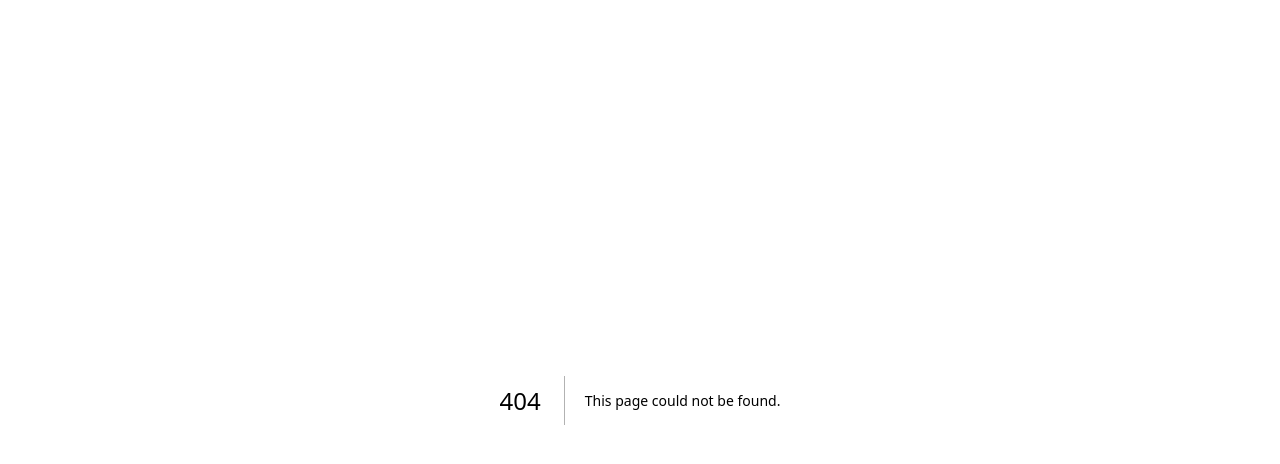
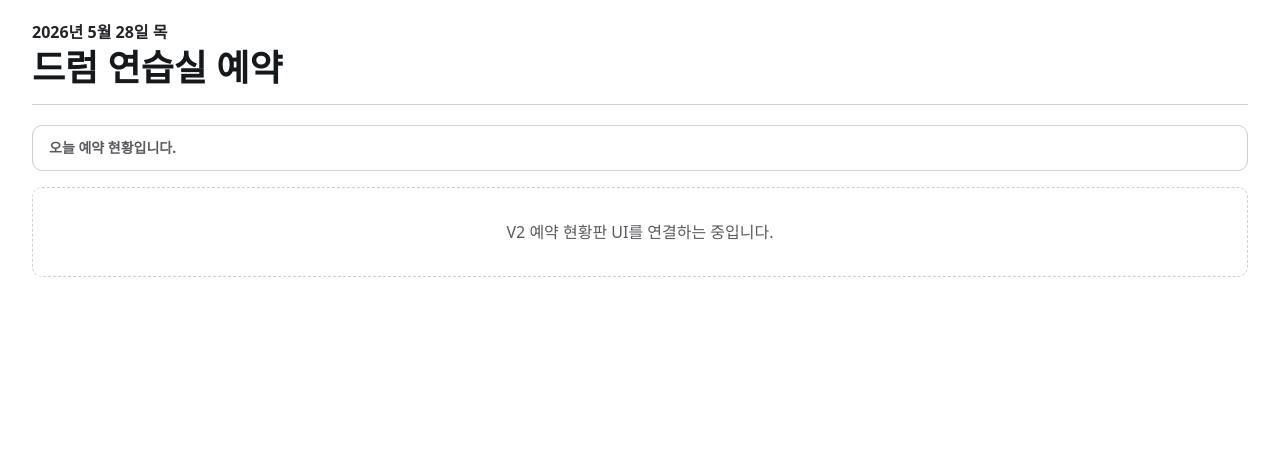
Before and after one commit to leessang10/jh_pulse_lab, a Next.js app: page /v2 in a window 1280 px wide. Before the commit this address had no page. Shown: the top 464 px of the page. Built offline with nearby package versions, Linux system fonts and the light colour scheme; no server answers; the database is empty; a web font is replaced by a local one.

Commit message:
feat: V2 예약 페이지 라우트 추가

```diff
--- /dev/null
+++ b/src/app/v2/page.tsx
@@ -0,0 +1,18 @@
+import { formatKoreaDate, todayKoreaValue } from "@/lib/korea-date";
+import { V2ReservationBoard } from "./v2-reservation-board";
+
+export default function V2Page() {
+  const today = todayKoreaValue();
+
+  return (
+    <main className="min-h-screen bg-background text-foreground">
+      <div className="mx-auto grid w-full max-w-7xl gap-5 px-4 py-5 sm:px-6 lg:px-8">
+        <header className="flex flex-col gap-1 border-b border-border pb-4">
+          <p className="text-base font-semibold text-primary">{formatKoreaDate(today)}</p>
+          <h1 className="text-3xl font-bold tracking-normal sm:text-4xl">드럼 연습실 예약</h1>
+        </header>
+        <V2ReservationBoard today={today} todayLabel={formatKoreaDate(today)} />
+      </div>
+    </main>
+  );
+}
--- /dev/null
+++ b/src/app/v2/v2-reservation-board.tsx
@@ -0,0 +1,77 @@
+"use client";
+
+import { useCallback, useEffect, useMemo, useState, useTransition } from "react";
+import { getCurrentKoreaBookingTime } from "@/lib/korea-date";
+import { listPublicReservationTimeBlocks } from "@/lib/reservation-actions";
+import type { ReservationTimeBlock } from "@/lib/reservations";
+import { buildV2BoardRows } from "@/lib/v2-reservation-board";
+
+type V2ReservationBoardProps = {
+  today: string;
+  todayLabel: string;
+};
+
+export function V2ReservationBoard({ today, todayLabel }: V2ReservationBoardProps) {
+  const [reservations, setReservations] = useState<ReservationTimeBlock[]>([]);
+  const [isReady, setIsReady] = useState(false);
+  const [error, setError] = useState<string | null>(null);
+  const [isPending, startTransition] = useTransition();
+
+  const refresh = useCallback(async () => {
+    const result = await listPublicReservationTimeBlocks(today);
+    if (!result.ok) {
+      setError(result.error);
+      setReservations([]);
+      setIsReady(true);
+      return;
+    }
+
+    setError(null);
+    setReservations(result.data);
+    setIsReady(true);
+  }, [today]);
+
+  useEffect(() => {
+    startTransition(() => {
+      void refresh();
+    });
+  }, [refresh]);
+
+  useEffect(() => {
+    const id = window.setInterval(() => {
+      void refresh();
+    }, 10_000);
+
+    return () => window.clearInterval(id);
+  }, [refresh]);
+
+  const rows = useMemo(
+    () =>
+      buildV2BoardRows({
+        date: today,
+        reservations,
+        currentTime: getCurrentKoreaBookingTime(),
+      }),
+    [reservations, today],
+  );
+
+  return (
+    <section className="grid gap-4" aria-label={`${todayLabel} 예약 현황`}>
+      <div className="flex min-h-11 flex-wrap items-center justify-between gap-2 rounded-lg border border-border bg-card px-4 py-3">
+        <p className="text-sm font-semibold text-muted-foreground">
+          {error
+            ? error
+            : !isReady
+              ? "예약 현황을 불러오는 중입니다."
+              : isPending
+                ? "예약 현황을 새로고침 중입니다."
+                : "오늘 예약 현황입니다."}
+        </p>
+      </div>
+      <pre className="sr-only">{JSON.stringify(rows)}</pre>
+      <div className="rounded-lg border border-dashed border-border p-8 text-center text-muted-foreground">
+        V2 예약 현황판 UI를 연결하는 중입니다.
+      </div>
+    </section>
+  );
+}
```
